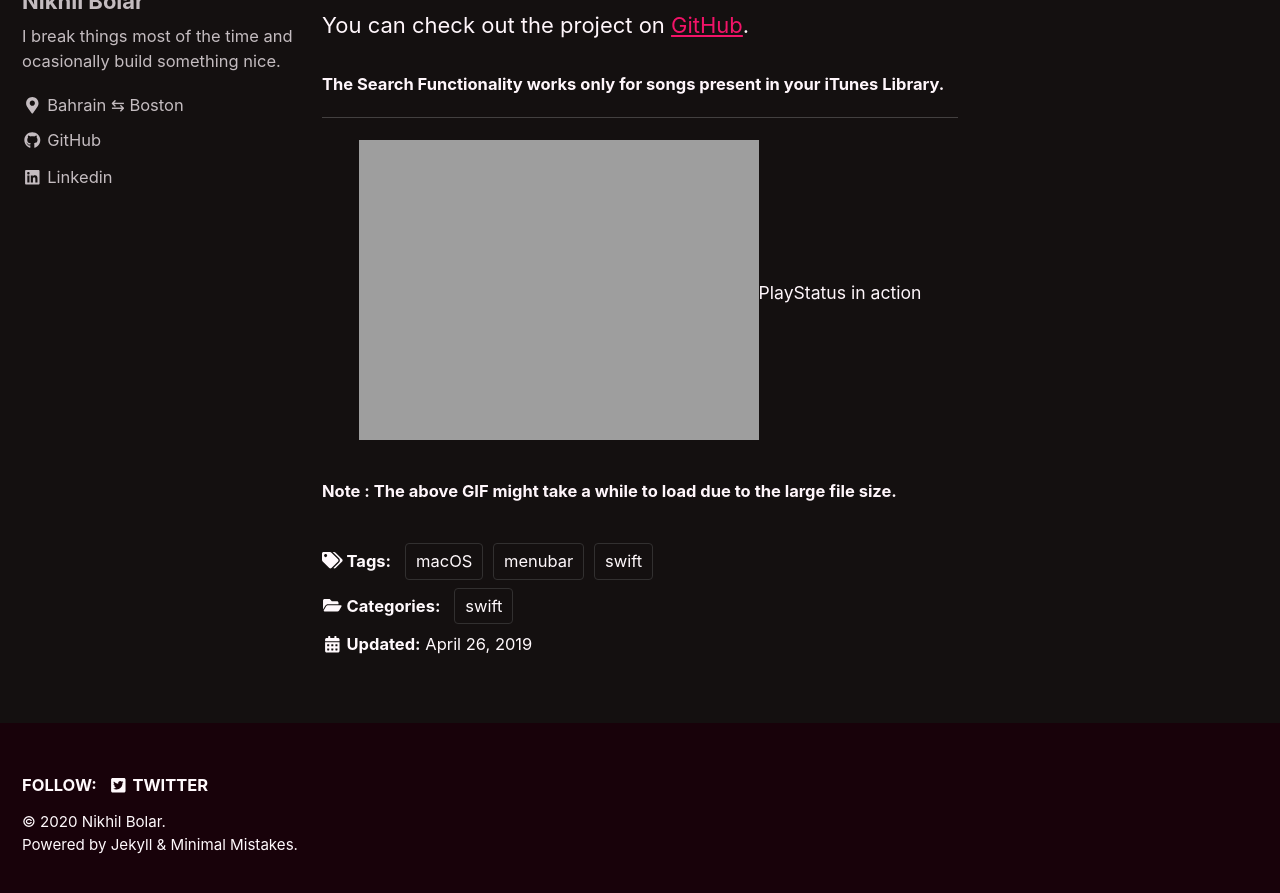
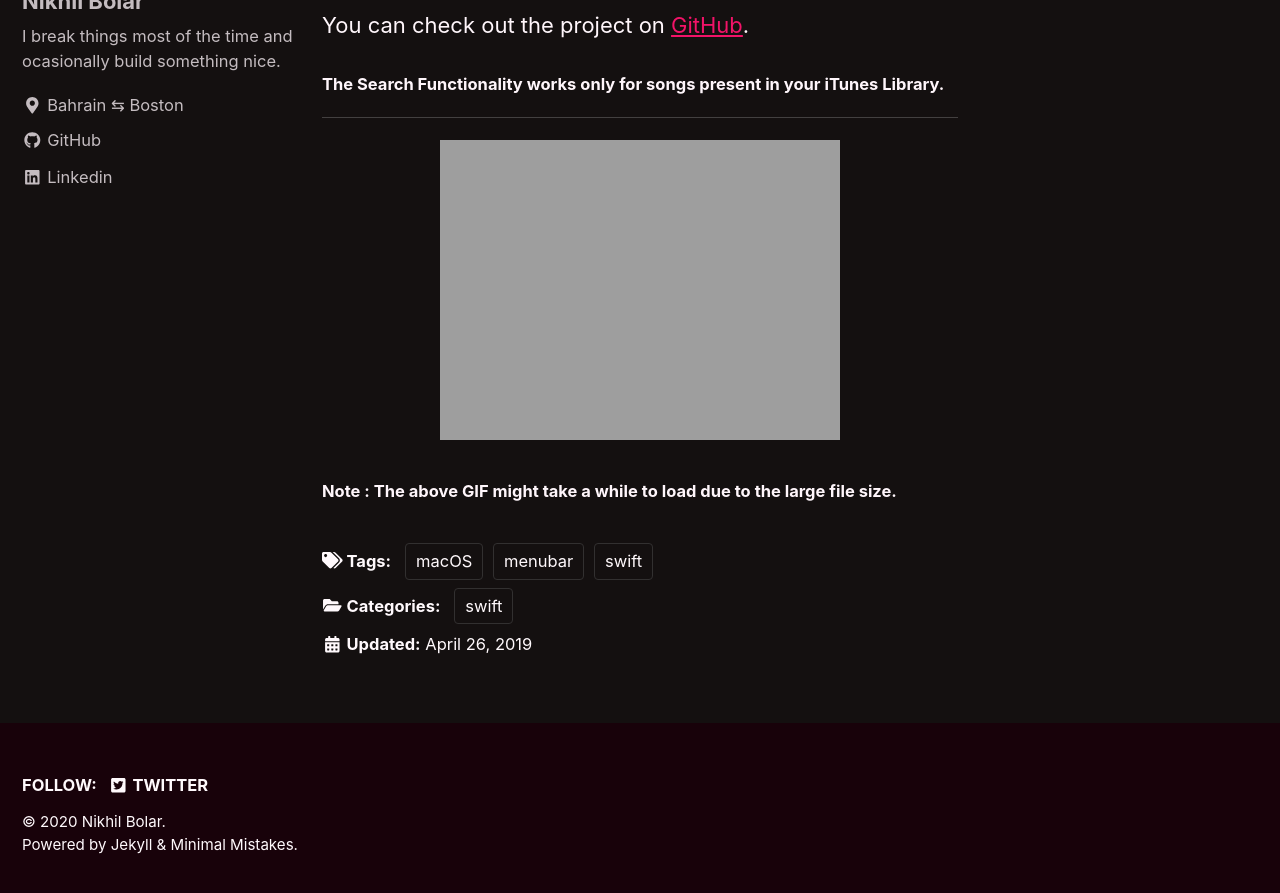
Before and after one commit to nbolar/nbolar.github.io, a Jekyll site: the page built from _posts/2019-04-26-playstatus.md, in a window 1280 px wide and 900 px high, scrolled down 667 px. Shown: the top 893 px of the window. Built offline with Jekyll 4.4.1, drawn with Linux system fonts in a browser that asks for light colours; cached includes are drawn as plain includes.

Commit message:
Updated playstatus

```diff
--- a/_posts/2019-04-26-playstatus.md
+++ b/_posts/2019-04-26-playstatus.md
@@ -14,6 +14,6 @@
 
 #### The Search Functionality works only for songs present in your iTunes Library.
 ---
-<div style="width:image width px; font-size:80%; text-align:center;"><img src="{{ site.url }}{{ site.baseurl }}/images/PlayStatus_preview.gif" alt="PlayStatus" width="width" height="height" style="padding-bottom:0.5em;" />PlayStatus in action</div>
+<div style="width:image width px; font-size:80%; text-align:center;"><img src="{{ site.url }}{{ site.baseurl }}/images/PlayStatus_preview.gif" alt="PlayStatus" width="width" height="height" style="padding-bottom:0.5em;" /></div>
 
 ###### Note : The above GIF might take a while to load due to the large file size.
```
